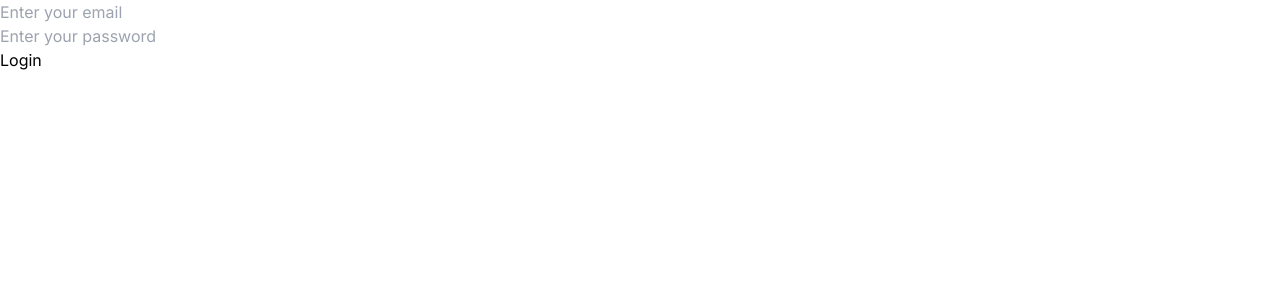
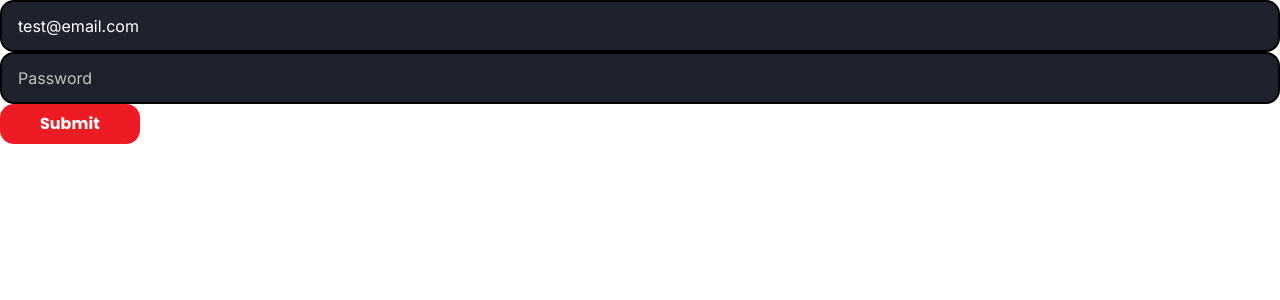
Before and after one commit to FloFlo25/dynamic-dashboard-v2.1, a Next.js app: page /forgot-password in a window 1280 px wide. Shown: the top 300 px of the page. Built offline with nearby package versions, Linux system fonts and the light colour scheme.

Commit message:
working form

```diff
--- a/package.json
+++ b/package.json
@@ -13,6 +13,7 @@
     "@emotion/cache": "^11.11.0",
     "@emotion/react": "^11.11.3",
     "@emotion/styled": "^11.11.0",
+    "@hookform/resolvers": "^3.3.4",
     "@mui/base": "^5.0.0-beta.37",
     "@mui/icons-material": "^5.15.11",
     "@mui/material": "^5.15.11",
--- a/src/app/(authentification)/forgot-password/page.tsx
+++ b/src/app/(authentification)/forgot-password/page.tsx
@@ -1,80 +1,58 @@
 "use client";
 
-import { Input } from "@mui/base";
-import { useForm } from "react-hook-form";
+import React from "react";
+import { type SubmitHandler, useForm } from "react-hook-form";
+import TextField from "../../components/Inputs/TextFields/TextField";
+import { z } from "zod";
+import { zodResolver } from "@hookform/resolvers/zod";
+import PrimaryButton from "~/app/components/Inputs/Buttons/PrimaryButton";
 
-function LoginForm() {
-	const {
-		register,
-		handleSubmit,
-		formState: { errors },
-	} = useForm();
+const schema = z.object({
+	email: z.string().email(),
+	password: z.string().min(8),
+});
 
-	const onSubmit = (data) => {
-		// Handle login logic with email and password data
+type FormFields = z.infer<typeof schema>;
+
+export default function ForgotPassword() {
+	const formHook = useForm<FormFields>({
+		defaultValues: {
+			email: "test@email.com",
+		},
+		resolver: zodResolver(schema),
+	});
+
+	const onSubmit: SubmitHandler<FormFields> = (data) => {
 		console.log(data);
 	};
 
 	return (
-		<form onSubmit={handleSubmit(onSubmit)}>
-			<Input
-				{...register("email", {
-					required: true,
-					maxLength: 80,
-				})}
-				error={!!errors.email} // Set error prop based on validation
-				placeholder="Enter your email"
+		<form
+			className="tutorial gap-2"
+			onSubmit={formHook.handleSubmit(onSubmit)}
+		>
+			<TextField
+				placeholder="Email"
+				register={{
+					...formHook.register(
+						"email",
+						{
+							required: true,
+						},
+					),
+				}}
 			/>
-			<Input
-				{...register("password", {
-					required: true,
-					minLength: 6,
-				})}
-				error={!!errors.password}
-				placeholder="Enter your password"
-				type="password"
+			<TextField
+				placeholder="Password"
+				register={{
+					...formHook.register(
+						"password",
+					),
+				}}
 			/>
-			<button type="submit">Login</button>
+			<PrimaryButton type="submit">
+				Submit
+			</PrimaryButton>
 		</form>
 	);
 }
-
-export default LoginForm;
-
-// import React from "react";
-// import { type SubmitHandler, useForm } from "react-hook-form";
-// import TextField from "../../components/Inputs/TextFields/TextField";
-
-// type FormFields = {
-// 	email: string;
-// 	password: string;
-// };
-
-// export default function ForgotPassword() {
-// 	const { handleSubmit, register, formState } = useForm<FormFields>({
-// 		defaultValues: { email: "", password: "" },
-// 	});
-
-// 	const onSubmit: SubmitHandler<FormFields> = (data) => {
-// 		console.log(data);
-// 	};
-
-// 	return (
-// 		<form className="flex flex-col w-96">
-// 			<TextField
-// 				placeholder="Email"
-// 				{...register("email")}
-// 			/>
-// 			<TextField
-// 				placeholder="Password"
-// 				{...register("password")}
-// 			/>
-// 			<button
-// 				className="bg-red-500 rounded w-[120px] h-[32px]"
-// 				onClick={handleSubmit(onSubmit)}
-// 			>
-// 				Submit
-// 			</button>
-// 		</form>
-// 	);
-// }
--- a/src/app/components/Inputs/Buttons/PrimaryButton.tsx
+++ b/src/app/components/Inputs/Buttons/PrimaryButton.tsx
@@ -7,6 +7,7 @@ type Props = ButtonProps;
 const PrimaryButton = ({ ...props }: Props) => {
 	return (
 		<Button
+			{...props}
 			className={`bg-[#ED1C24] normal-case rounded text-white shadow-none hover:bg-[#8b0101] active:bg-[#640b0b] w-fit px-10 py-2
 			 font-bold font-mono`}
 		>
--- a/src/app/components/Inputs/TextFields/TextField.tsx
+++ b/src/app/components/Inputs/TextFields/TextField.tsx
@@ -1,12 +1,11 @@
 import { Input, type InputOwnProps } from "@mui/base";
-import { type RefCallBack, type UseFormRegisterReturn } from "react-hook-form";
+import { type UseFormRegisterReturn } from "react-hook-form";
 import { type slotPropsType } from "~/helper/types/TextFieldTypes";
 
 type Props = {
 	onEndIconClick?: (() => void) | undefined;
-	ref?: RefCallBack;
-} & UseFormRegisterReturn &
-	InputOwnProps;
+	register: UseFormRegisterReturn;
+} & InputOwnProps;
 
 const baseAdornmentClassNames =
 	"inline-flex  items-center justify-center text-white";
@@ -20,14 +19,17 @@ const slotProps: slotPropsType = {
 	},
 };
 
-const TextField = ({ onEndIconClick, ...props }: Props) => {
-	console.log(props);
-
+const TextField = ({ onEndIconClick, register, ...props }: Props) => {
 	return (
+		<>
 			<Input
 				{...props}
+				{...register}
 				slotProps={slotProps}
-			placeholder={props.placeholder ?? "Placeholder"}
+				placeholder={
+					props.placeholder ??
+					"Placeholder"
+				}
 				startAdornment={
 					props.startAdornment ? (
 						<div
@@ -44,19 +46,29 @@ const TextField = ({ onEndIconClick, ...props }: Props) => {
 				endAdornment={
 					props.endAdornment ? (
 						<div
-						onClick={(e) => {
+							onClick={(
+								e,
+							) => {
 								e.preventDefault();
 								onEndIconClick?.();
 							}}
 							className={`${baseAdornmentClassNames} rounded-full my-1.5 mr-2 px-1.5 hover:bg-[#373c4e] hover:cursor-pointer active:bg-[#4b526b]`}
 						>
-						{props.endAdornment}
+							{
+								props.endAdornment
+							}
 						</div>
 					) : (
 						""
 					)
 				}
 			/>
+			{/* {formState.errors[`${name}`] && (
+				<div className="text-red-500">
+					erroor
+				</div>
+			)} */}
+		</>
 	);
 };
 
```
Also changed, not shown: 1 other file (tests, documents, lock files or other folders). Lines whose indentation alone changed are shown as unchanged.
